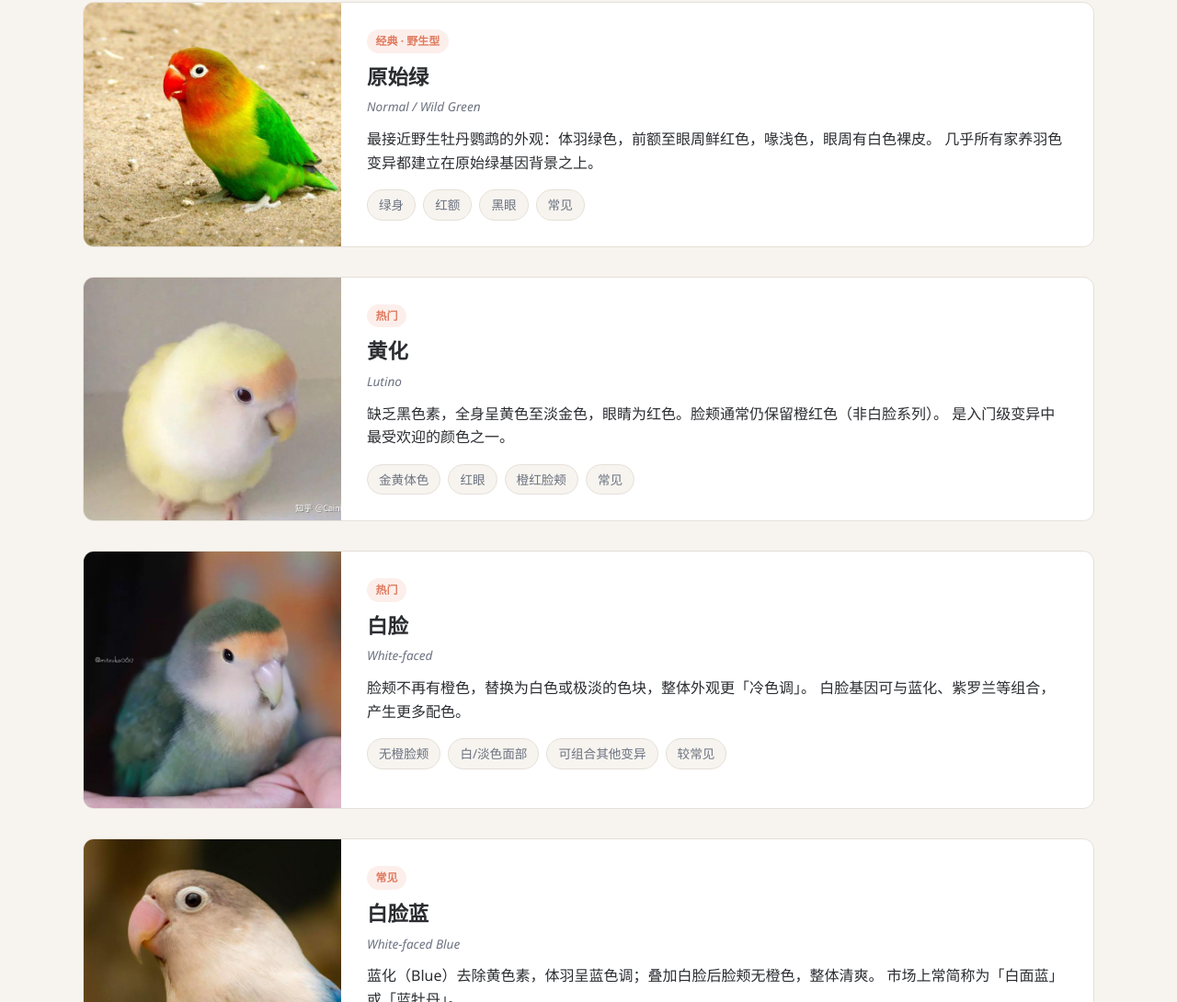
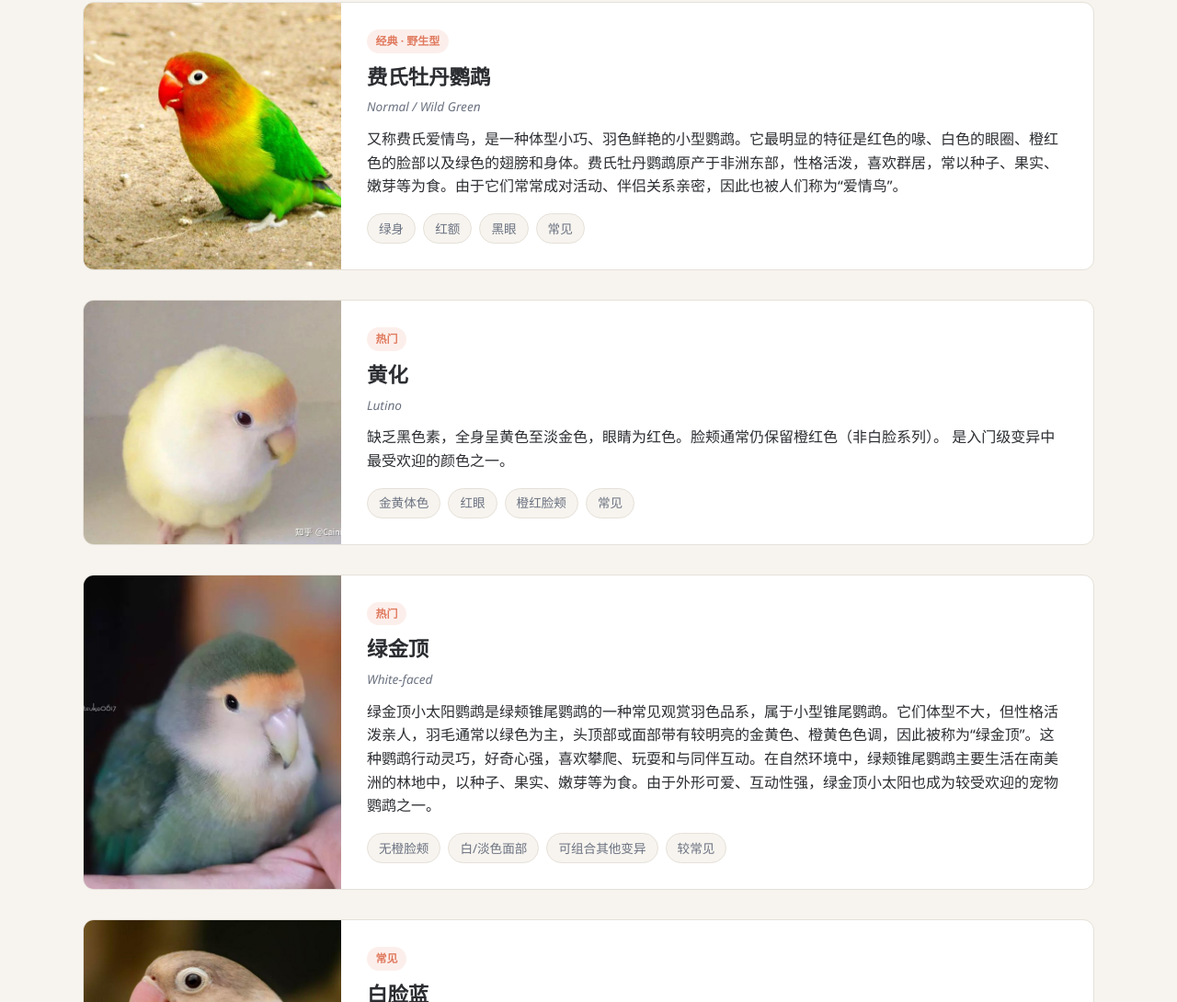
Before and after one commit to josetatman165-crypto/lovebird-site, a plain HTML site: page varieties.html in a window 1280 px wide. Shown: the part 288-1378 px from the top of the page at 92% size. Drawn offline with Linux system fonts and the light colour scheme.

Commit message:
Add files via upload

```diff
--- a/varieties.html
+++ b/varieties.html
@@ -4,7 +4,7 @@
   <meta charset="UTF-8">
   <meta name="viewport" content="width=device-width, initial-scale=1.0">
   <title>品种列表 | 牡丹鹦鹉图鉴</title>
-  <meta name="description" content="牡丹鹦鹉各品种详细介绍：原始绿、黄化、白脸、蓝化、紫罗兰、珍珠等。">
+  <meta name="description" content="牡丹鹦鹉各品种详细介绍：费氏牡丹鹦鹉、黄化、白脸、蓝化、紫罗兰、珍珠等。">
   <link rel="stylesheet" href="style.css">
 </head>
 <body>
@@ -40,11 +40,10 @@
           <img src="images/normal-green.jpg" alt="原始绿牡丹鹦鹉">
           <div class="variety-detail-content">
             <span class="variety-tag">经典 · 野生型</span>
-            <h2>原始绿</h2>
+            <h2>费氏牡丹鹦鹉</h2>
             <p class="variety-en">Normal / Wild Green</p>
             <p>
-              最接近野生牡丹鹦鹉的外观：体羽绿色，前额至眼周鲜红色，喙浅色，眼周有白色裸皮。
-              几乎所有家养羽色变异都建立在原始绿基因背景之上。
+             又称费氏爱情鸟，是一种体型小巧、羽色鲜艳的小型鹦鹉。它最明显的特征是红色的喙、白色的眼圈、橙红色的脸部以及绿色的翅膀和身体。费氏牡丹鹦鹉原产于非洲东部，性格活泼，喜欢群居，常以种子、果实、嫩芽等为食。由于它们常常成对活动、伴侣关系亲密，因此也被人们称为“爱情鸟”。
             </p>
             <ul class="trait-list">
               <li>绿身</li>
@@ -78,11 +77,11 @@
           <img src="images/white-faced.jpg" alt="白脸牡丹鹦鹉">
           <div class="variety-detail-content">
             <span class="variety-tag">热门</span>
-            <h2>白脸</h2>
+            <h2>绿金顶</h2>
             <p class="variety-en">White-faced</p>
             <p>
-              脸颊不再有橙色，替换为白色或极淡的色块，整体外观更「冷色调」。
-              白脸基因可与蓝化、紫罗兰等组合，产生更多配色。
+              绿金顶小太阳鹦鹉是绿颊锥尾鹦鹉的一种常见观赏羽色品系，属于小型锥尾鹦鹉。它们体型不大，但性格活泼亲人，羽毛通常以绿色为主，头顶部或面部带有较明亮的金黄色、橙黄色色调，因此被称为“绿金顶”。这种鹦鹉行动灵巧，好奇心强，喜欢攀爬、玩耍和与同伴互动。在自然环境中，绿颊锥尾鹦鹉主要生活在南美洲的林地中，以种子、果实、嫩芽等为食。由于外形可爱、互动性强，绿金顶小太阳也成为较受欢迎的宠物鹦鹉之一。
+
             </p>
             <ul class="trait-list">
               <li>无橙脸颊</li>
```
Also changed, not shown: index.html (+2 -2 lines), about.html (line endings or trailing spaces).
